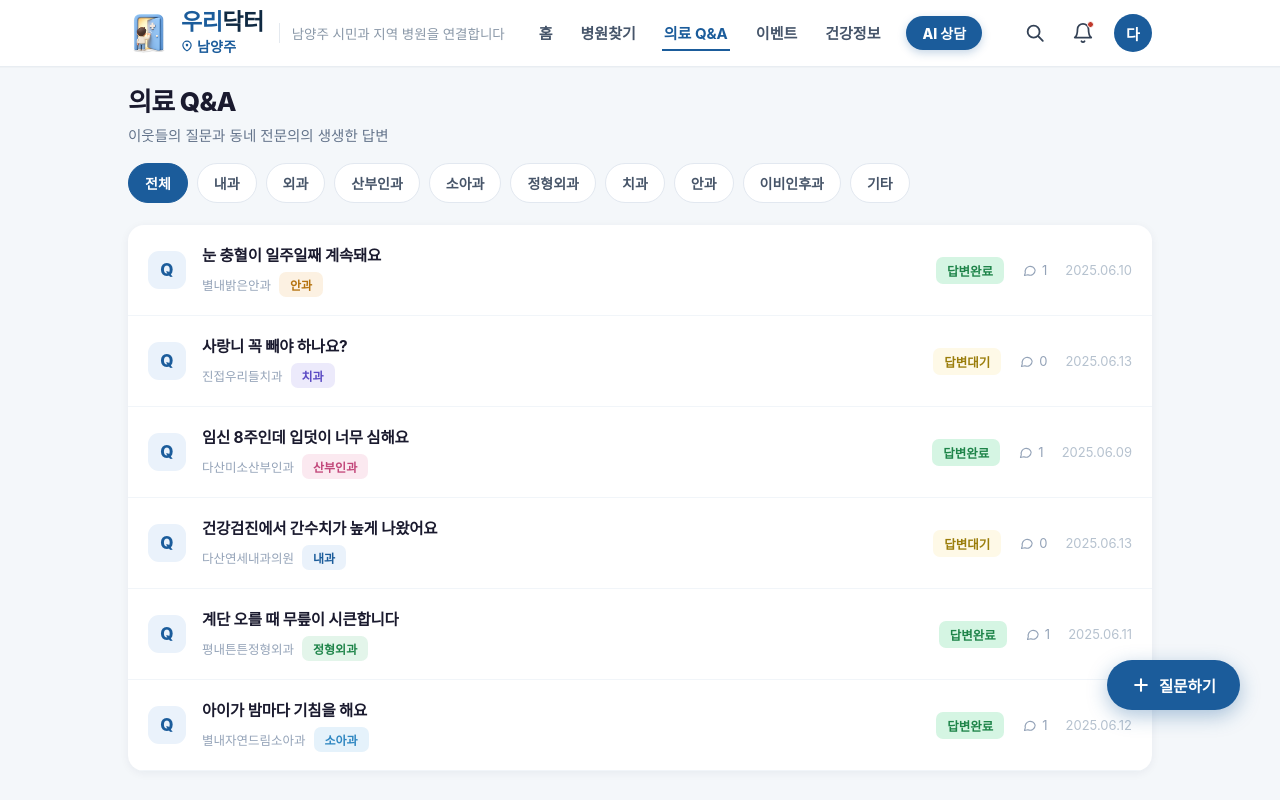
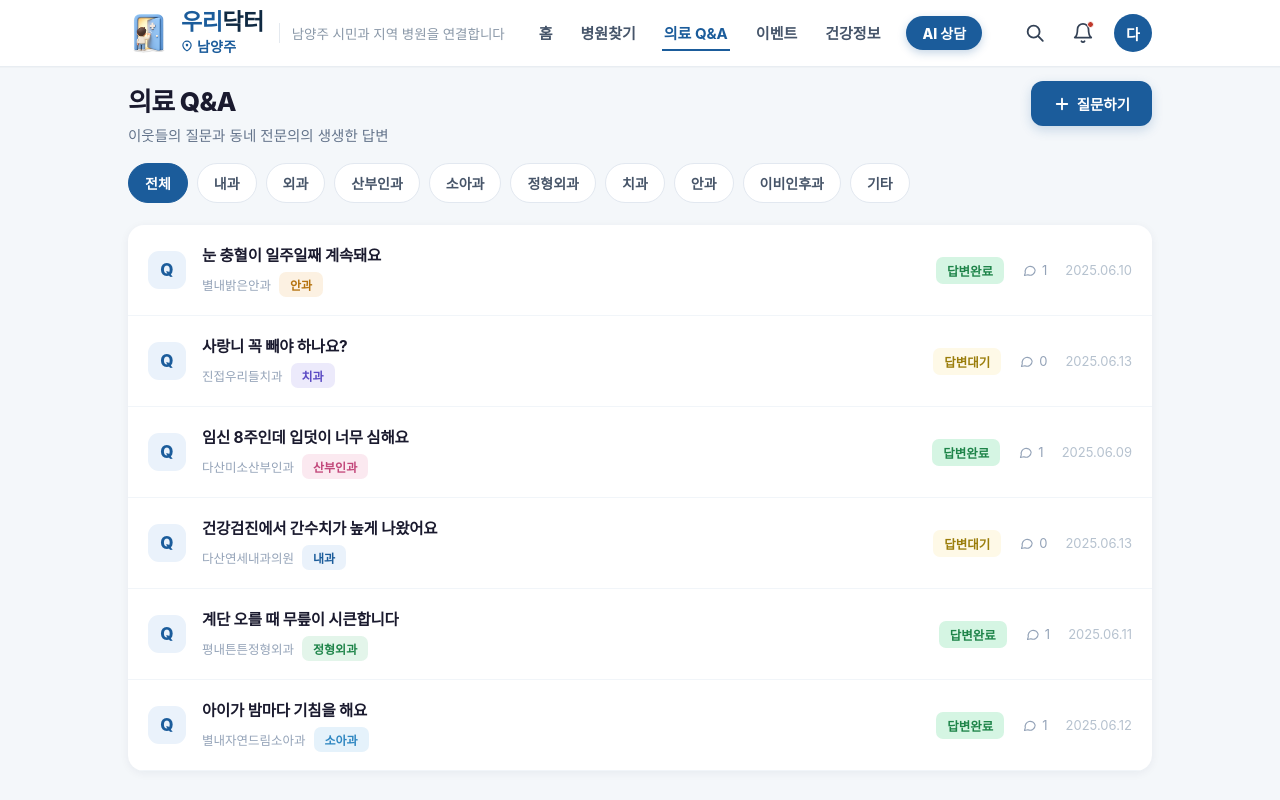
Before and after one commit to newrion-maker/medilink-web, a React (Vite) app: page /qna in a window 1280 px wide. Shown: the top 800 px of the page. Built offline with nearby package versions, Linux system fonts and the light colour scheme; a web font is replaced by a local one.

Commit message:
style(qna): relocate '질문하기' button from bottom floating position to top-right header

```diff
--- a/src/pages/Qna.jsx
+++ b/src/pages/Qna.jsx
@@ -29,8 +29,20 @@ export default function Qna() {
 
   return (
     <div style={{ paddingTop: '14px', position: 'relative' }}>
-      <div style={{ fontSize: '26px', fontWeight: 800, letterSpacing: '-0.6px' }}>의료 Q&amp;A</div>
-      <div style={{ fontSize: '14.5px', color: '#64748B', marginTop: '6px' }}>이웃들의 질문과 동네 전문의의 생생한 답변</div>
+      <div style={{ display: 'flex', justifyContent: 'space-between', alignItems: 'flex-start', flexWrap: 'wrap', gap: '16px' }}>
+        <div>
+          <div style={{ fontSize: '26px', fontWeight: 800, letterSpacing: '-0.6px' }}>의료 Q&amp;A</div>
+          <div style={{ fontSize: '14.5px', color: '#64748B', marginTop: '6px' }}>이웃들의 질문과 동네 전문의의 생생한 답변</div>
+        </div>
+        <div
+          onClick={() => navigate('/qna/write', { state: { hospitalId: filterHospitalId } })}
+          className="hover-transform-shadow"
+          style={{ background: '#1B5C9B', color: '#fff', borderRadius: '12px', padding: '12px 22px', display: 'flex', alignItems: 'center', gap: '6px', cursor: 'pointer', flexShrink: 0, boxShadow: '0 4px 12px rgba(27,92,155,0.2)' }}
+        >
+          <svg width="18" height="18" viewBox="0 0 24 24" fill="none"><path d="M12 5v14M5 12h14" stroke="#fff" strokeWidth="2.5" strokeLinecap="round"/></svg>
+          <span style={{ fontSize: '14.5px', fontWeight: 800 }}>질문하기</span>
+        </div>
+      </div>
 
       {filterHospitalId && (
         <div style={{ display: 'inline-flex', alignItems: 'center', gap: '8px', background: '#EAF2FB', color: '#1B5C9B', padding: '8px 14px', borderRadius: '8px', fontSize: '14px', fontWeight: 700, marginTop: '16px' }}>
@@ -62,17 +74,7 @@ export default function Qna() {
         )}
       </div>
 
-      <div style={{ height: '80px' }}></div>
-
-      {/* Floating Write Button */}
-      <div
-        onClick={() => navigate('/qna/write', { state: { hospitalId: filterHospitalId } })}
-        className="hover-transform-shadow"
-        style={{ position: 'fixed', bottom: '90px', right: 'clamp(16px, 5vw, 40px)', background: '#1B5C9B', color: '#fff', borderRadius: '999px', padding: '14px 24px', display: 'flex', alignItems: 'center', gap: '8px', boxShadow: '0 6px 20px rgba(27,92,155,0.35)', cursor: 'pointer', zIndex: 30 }}
-      >
-        <svg width="20" height="20" viewBox="0 0 24 24" fill="none"><path d="M12 5v14M5 12h14" stroke="#fff" strokeWidth="2.5" strokeLinecap="round"/></svg>
-        <span style={{ fontSize: '15.5px', fontWeight: 800 }}>질문하기</span>
-      </div>
+      <div style={{ height: '40px' }}></div>
     </div>
   );
 }
```
